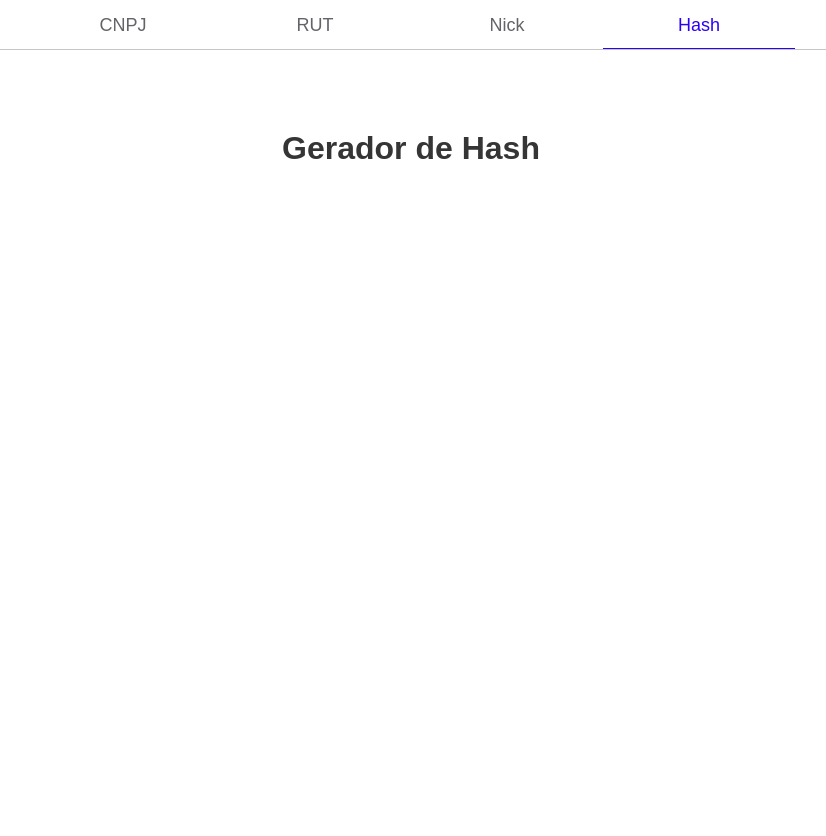
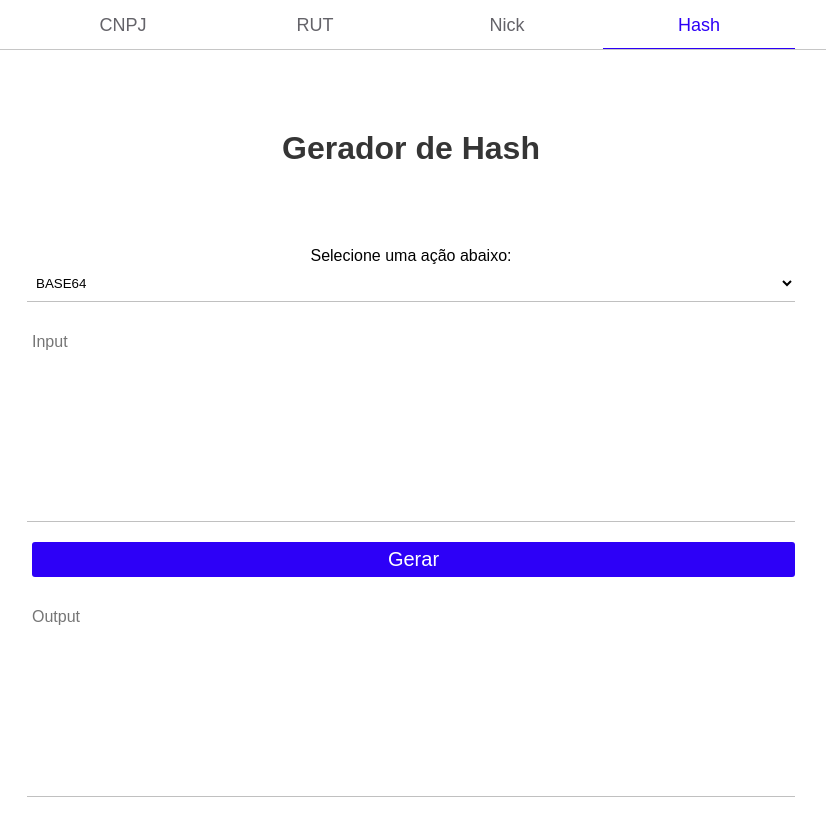
Before and after one commit to zvoboter/gerador-cnpj, a React (Create React App) app: page /hash in a window 1280 px wide. Shown: the top 836 px of the page, without its empty margins (229-1055 px from the left). Before the commit the page ends 800 px from the top, so only its background shows below. Built offline with nearby package versions, Linux system fonts and the light colour scheme.

Commit message:
Implementação de geração de hashs

```diff
--- a/package.json
+++ b/package.json
@@ -7,6 +7,7 @@
     "@testing-library/jest-dom": "^4.2.4",
     "@testing-library/react": "^9.3.2",
     "@testing-library/user-event": "^7.1.2",
+    "crypto-js": "^4.0.0",
     "react": "^16.13.1",
     "react-dom": "^16.13.1",
     "react-icons": "^3.10.0",
--- /dev/null
+++ b/src/components/HashForm/index.js
@@ -0,0 +1,62 @@
+
+import React, { useState, useEffect } from 'react';
+import { createHash } from '../../services/hash';
+import './style.css';
+
+function HashForm() {
+
+    const [tipo_hash, setTpHash] = useState('base64');
+
+    {/*const [acao_hash, setActionHash] = useState('');*/ }
+    const [input_hash, setInputHash] = useState('');
+
+    const acoes_encode = [{ value: 'base64', label: "BASE64" },
+    { value: 'md5', label: "MD5" },
+    { value: 'sha1', label: "SHA1" },
+    { value: 'sha256', label: "SHA256" }]
+
+    const acoes_decode = [{ value: 'dbase64', label: "BASE64" }]
+
+    useEffect(() => {
+
+    });
+
+    return (
+        <>
+            <h1>Gerador de Hash</h1>
+            {/*<a href="#" className='item-menu' onClick={() => { setTpHash('sha1'); setActionHash('encode'); }}>SHA1</a>*/}
+            <span>Selecione uma ação abaixo:</span>
+            <div className="dv-main-hash">
+                <div className="dv-column-encode">
+                    <div id="menu-lateral" className="menu-lateral">
+
+                        <select id="acao" value={tipo_hash} onChange={(e) => (setTpHash(e.target.value))} className="input-efeito">
+                            <option key="encode" value="encode" disabled>Encode</option>
+                            {acoes_encode.map((acao) =>
+                                (<option key={acao.value} value={acao.value}>{acao.label}</option>)
+                            )}
+                            <option key="decode" value="decode" disabled>Decode</option>
+                            {acoes_decode.map((acao) =>
+                                (<option key={acao.value} value={acao.value}>{acao.label}</option>)
+                            )}
+                        </select>
+
+                    </div>
+                </div>
+
+                <div className="dv-row-input">
+                    <textarea id="input" placeholder="Input" className="input-efeito tamannho-textearea" onChange={(e) => (setInputHash(e.target.value))}></textarea>
+                </div>
+
+                <div className="dv-row-input">
+                    <button className="button-hash" onClick={() => { document.getElementById('output').value = createHash(tipo_hash, input_hash); }}>Gerar</button>
+                </div>
+                <div className="dv-row-input">
+                    <textarea id="output" placeholder="Output" className="input-efeito tamannho-textearea"></textarea>
+                </div>
+            </div>
+        </>
+    )
+}
+
+export default HashForm;
--- /dev/null
+++ b/src/components/HashForm/style.css
@@ -0,0 +1,81 @@
+.dv-main-hash{
+    width: 100%;
+    height: 100%;
+    display: flex;
+    flex-direction: column;
+}
+
+.dv-row-hash{
+    flex: 1;
+    height: 50px;
+    background-color: royalblue;
+    margin: 10px;
+}
+
+.dv-row-input{
+    display: flex;
+    flex: 1;
+    padding-top: 20px;
+    justify-content: center;
+    align-items: center;
+}
+
+.input-efeito {
+	display: block;
+	width: 100%;
+	border: 0;
+	padding: 10px 5px;
+  background: white no-repeat;
+
+	/*
+	* IMPORTANT PART HERE
+	*/
+
+  /* 2 imgs : 1px gray line (normal state) AND 2px green line (focus state) */
+	background-image: linear-gradient(to bottom, #2500CC, #2500CC), linear-gradient(to bottom, silver, silver);
+	/* sizes for the 2 images (default state) */
+	background-size: 0 2px, 100% 1px;
+	/* positions for the 2 images. Change both "50%" to "0%" or "100%" and tri again */
+	background-position: 50% 100%, 50% 100%;
+
+	/* animation solely on background-size */
+  transition: background-size 0.3s cubic-bezier(0.64, 0.09, 0.08, 1);
+
+}
+
+.input-efeito:focus{
+  /* sizes for the 2 images (focus state) */
+	background-size: 100% 2px, 100% 1px;
+	outline: none;
+}
+
+.tamannho-textearea{
+  height: 200px;
+  line-height: 20px;
+  font-size: 12pt;
+  resize: none;
+}
+
+.button-hash {
+  height: 35px;
+  width: 100px;
+  border-radius: 3px;
+  background: #2d00f7;
+  color: #fff;
+  font-size: 20px;
+  font-weight: 500;
+  margin-left: 5px;
+  padding: 2px;
+  flex: 1;
+
+  transition: .3s;
+}
+
+.button-hash:hover {
+  background: #2500CC;
+  cursor: pointer;
+}
+
+select{
+  cursor: pointer;
+}
--- a/src/pages/Hash/index.js
+++ b/src/pages/Hash/index.js
@@ -1,8 +1,15 @@
 import React from 'react';
 
+import HashForm from '../../components/HashForm';
+
 function Hash() {
+
+
     return (
-        <h1>Gerador de Hash</h1>
+        <>
+
+            <HashForm></HashForm>
+        </>
     )
 }
 
--- /dev/null
+++ b/src/services/hash.js
@@ -0,0 +1,59 @@
+
+export const createHash = (acao, input) => {
+
+    console.log(acao);
+
+    var output = "";
+
+    switch (acao) {
+        //encode
+        case 'base64':
+
+            var buffencode = new Buffer(input);
+            output = buffencode.toString('base64');
+
+            break;
+
+        case 'md5':
+
+            var MD5 = require("crypto-js/md5");
+
+            output = MD5(input);
+
+            break;
+
+        case 'sha1':
+
+            var SHA1 = require("crypto-js/sha1");
+
+            output = SHA1(input);
+
+            break;
+
+        case 'sha256':
+
+            var SHA256 = require("crypto-js/sha256");
+
+            output = SHA256(input);
+
+            break;
+
+        //decode
+        case 'dbase64':
+
+
+            var buffdecode = new Buffer(input, 'base64');
+            output = buffdecode.toString('utf-8');
+
+            break;
+
+        default:
+
+            output = "";
+
+            break;
+    }
+
+    return output;
+
+}
```
Also changed, not shown: 1 other file (tests, documents, lock files or other folders).
